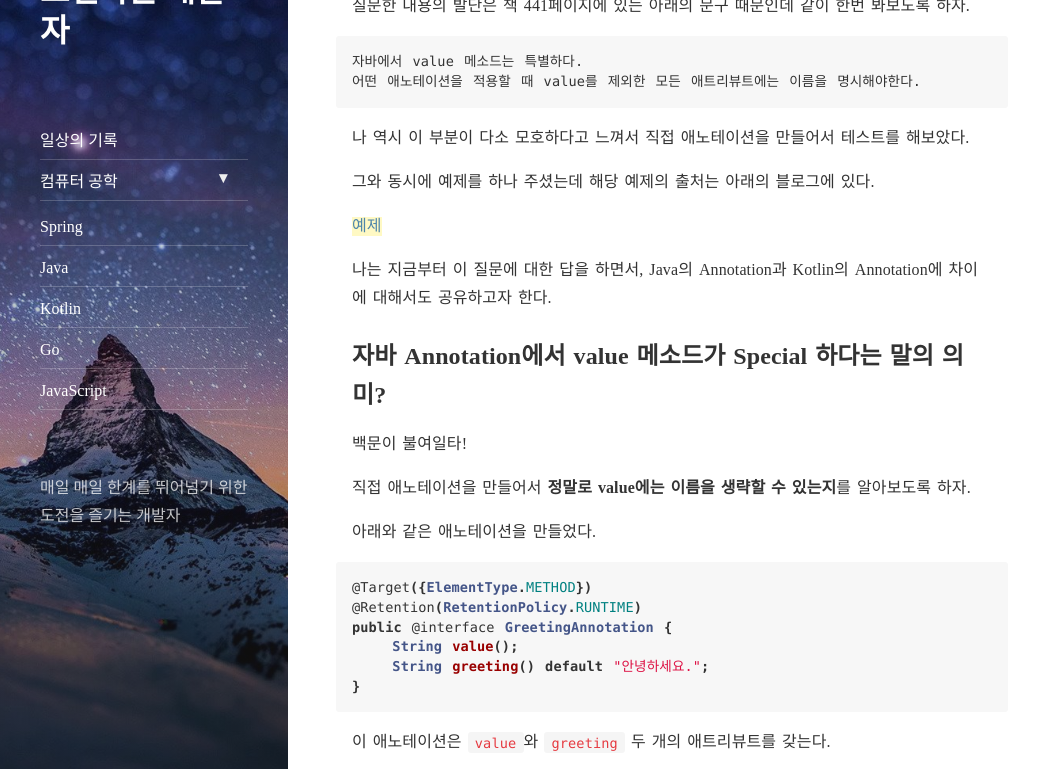
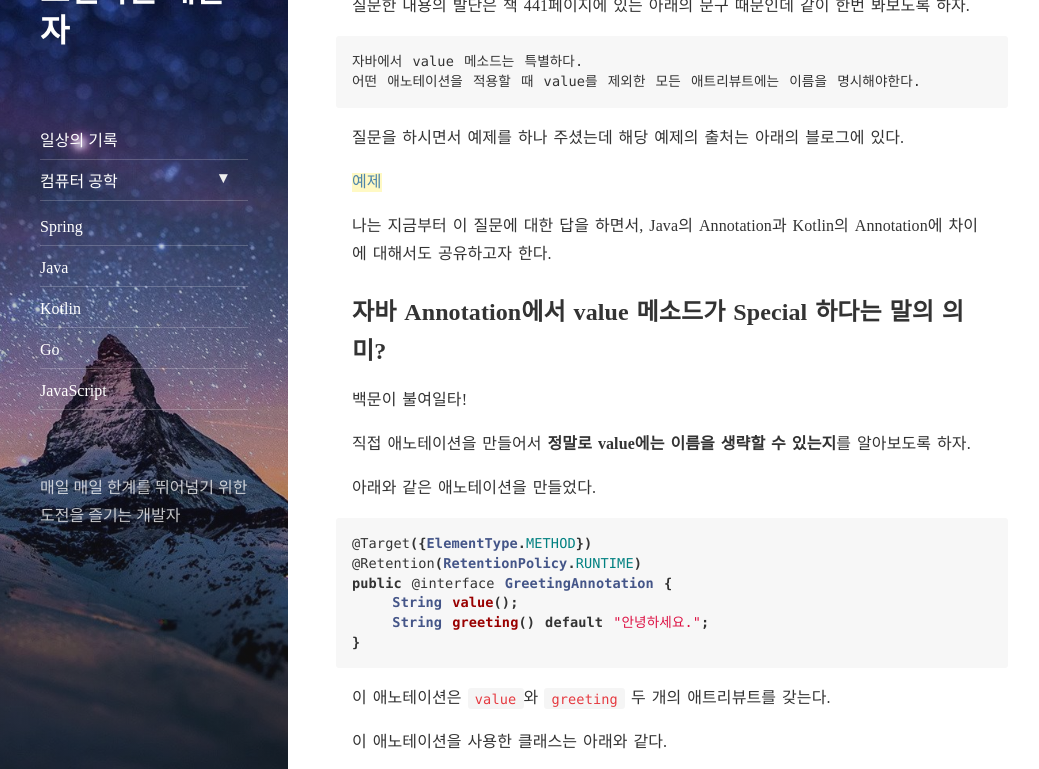
Before and after one commit to minkukjo/minkukjo.github.io, a Jekyll site: the page built from _posts/2020-05-09-Kotlin-11.md, in a window 1280 px wide and 900 px high, scrolled down 596 px, cut to the strip 131-900 px from the top of the window. Shown: the whole strip, without its empty margins (0-1039 px from the left). Built offline with Jekyll 4.4.1, drawn with Linux system fonts in a browser that asks for light colours; nearby versions of some CDN libraries.

Commit message:
Annotation 글 수정6

````diff
--- a/_posts/2020-05-09-Kotlin-11.md
+++ b/_posts/2020-05-09-Kotlin-11.md
@@ -24,9 +24,7 @@ comments: false
 어떤 애노테이션을 적용할 때 value를 제외한 모든 애트리뷰트에는 이름을 명시해야한다.
 ```
 
-나 역시 이 부분이 다소 모호하다고 느껴서 직접 애노테이션을 만들어서 테스트를 해보았다.
-
-그와 동시에 예제를 하나 주셨는데 해당 예제의 출처는 아래의 블로그에 있다.
+질문을 하시면서 예제를 하나 주셨는데 해당 예제의 출처는 아래의 블로그에 있다.
 
 [예제](https://yookeun.github.io/java/2017/01/13/java-annotation/)
 
````
